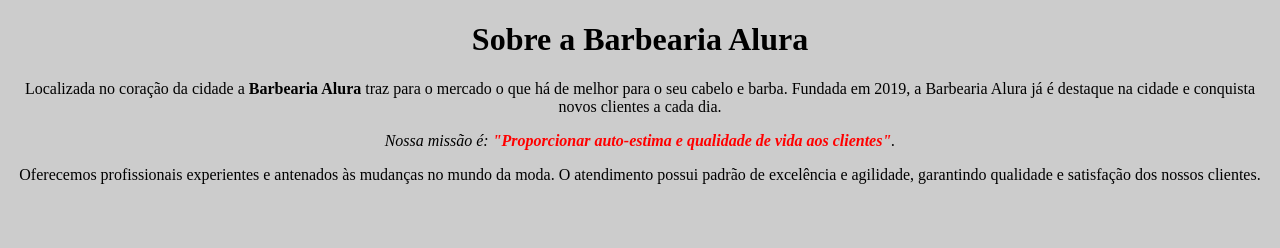
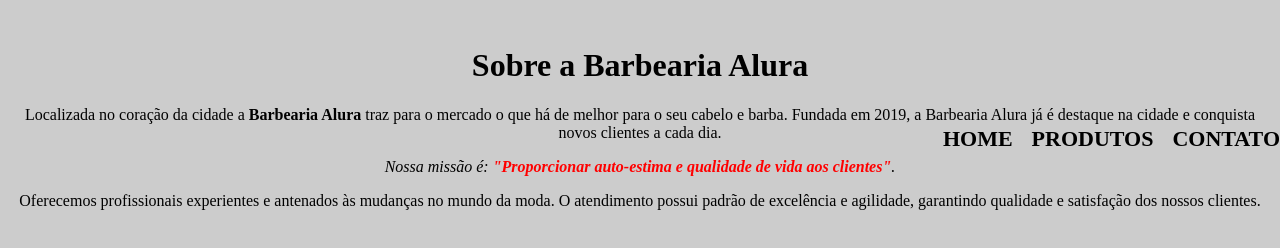
Before and after one commit to xanacarnivora/joao, a plain HTML site: page index.html in a window 1280 px wide. Drawn offline with Linux system fonts and the light colour scheme.

Commit message:
Update index.html

```diff
--- a/index.html
+++ b/index.html
@@ -9,6 +9,13 @@
     </head>
 
     <body>
+        <nav>
+                    <ul>
+                        <li><a href="index.html">Home</a></li>
+                        <li><a href="produtos.html">Produtos</a></li>
+                        <li><a href="contato.html">Contato</a></li>
+                    </ul>
+                </nav><br>
         <h1>Sobre a Barbearia Alura</h1>
 
         <p>Localizada no coração da cidade a <strong>Barbearia Alura</strong> traz para o mercado o que há de melhor para o seu cabelo e barba.
```
